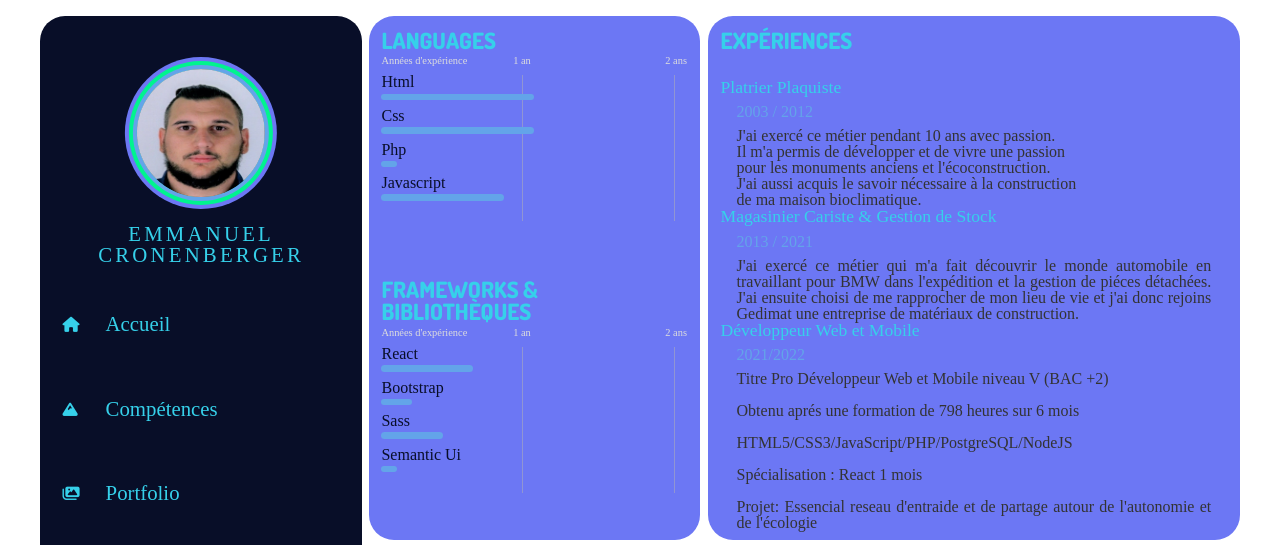
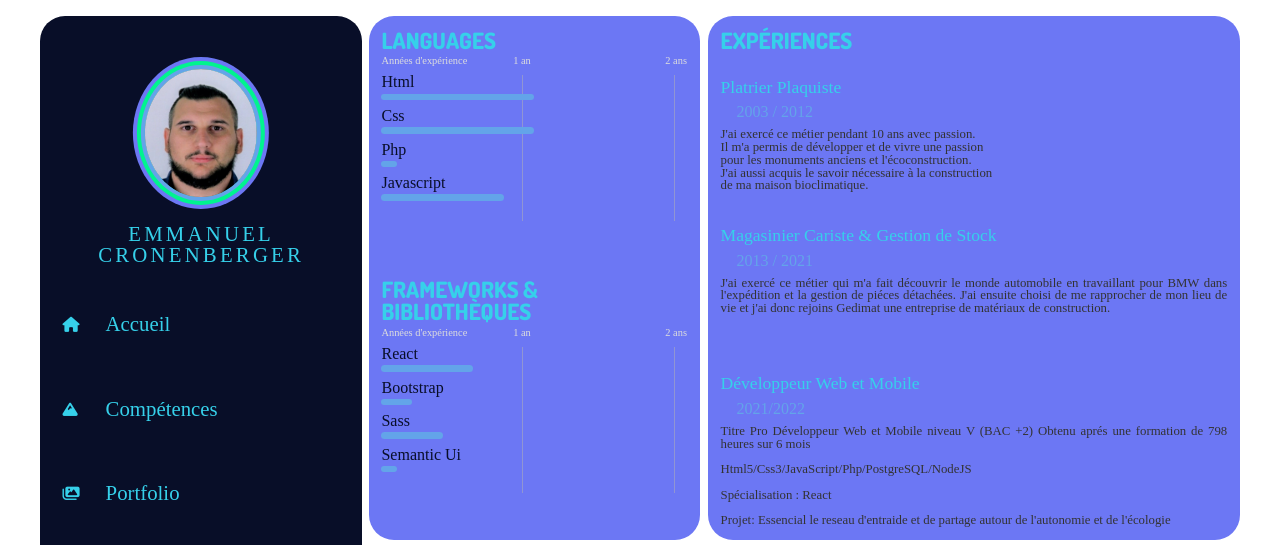
Before and after one commit to GOD-WITH-US/portefolio, a React app: page /Competences in a window 1280 px wide. Shown: the top 545 px of the page. Built offline with nearby package versions, Linux system fonts and the light colour scheme; some packages are replaced by stand-ins of ours; a web font is replaced by a local one.

Commit message:
exp-3 fix

```diff
--- a/src/components/_navigation.scss
+++ b/src/components/_navigation.scss
@@ -32,7 +32,7 @@
         border-radius: 50%;
         box-shadow: 0 0 0 4px vars.$color-3, 0 0 0 8px vars.$color-4, 0 0 0 12px vars.$color-2;
         height: 8em;
-        width: 8em;
+        width: 7em;
       }
       h3 {
         font-size: 1.3rem;
--- a/src/components/knowledges/Experience.js
+++ b/src/components/knowledges/Experience.js
@@ -31,11 +31,11 @@ const Experience = () => {
         <h4>Développeur Web et Mobile</h4>
         <h5>2021/2022</h5>
         <p>
-          Titre Pro Développeur Web et Mobile niveau V (BAC +2) <br/><br/>
-          Obtenu aprés une formation de 798 heures sur 6 mois<br /><br/>
-          HTML5/CSS3/JavaScript/PHP/PostgreSQL/NodeJS <br /><br/>
-          Spécialisation : React 1 mois <br /><br/>
-          Projet: Essencial reseau d'entraide et de partage autour de l'autonomie et de l'écologie
+          Titre Pro Développeur Web et Mobile niveau V (BAC +2)
+          Obtenu aprés une formation de 798 heures sur 6 mois<br/><br/>
+          Html5/Css3/JavaScript/Php/PostgreSQL/NodeJS <br/><br/>
+          Spécialisation : React <br/><br/>
+          Projet: Essencial le reseau d'entraide et de partage autour de l'autonomie et de l'écologie
         </p>
       </div>
     </div>
--- a/src/pages/_knowledges.scss
+++ b/src/pages/_knowledges.scss
@@ -114,7 +114,8 @@
       grid-template-areas:
         "1"
         "2"
-        "3";
+        "3"
+        "4";
 
       h3 {
         grid-area: 1;
@@ -129,14 +130,23 @@
       }
       p {
         text-align: justify;
-        padding: 0 1rem;
+        font-size: .8rem;
+        color:vars.$black;
+        font-weight: vars.$font-1;
       }
       .exp-1 {
         grid-area: 2;
+
       }
       .exp-2 {
         grid-area: 3;
+
       }
+      .exp-3 {
+        grid-area: 4;
+
+      }
+
     }
     .otherSkills {
       grid-area: O;
```
